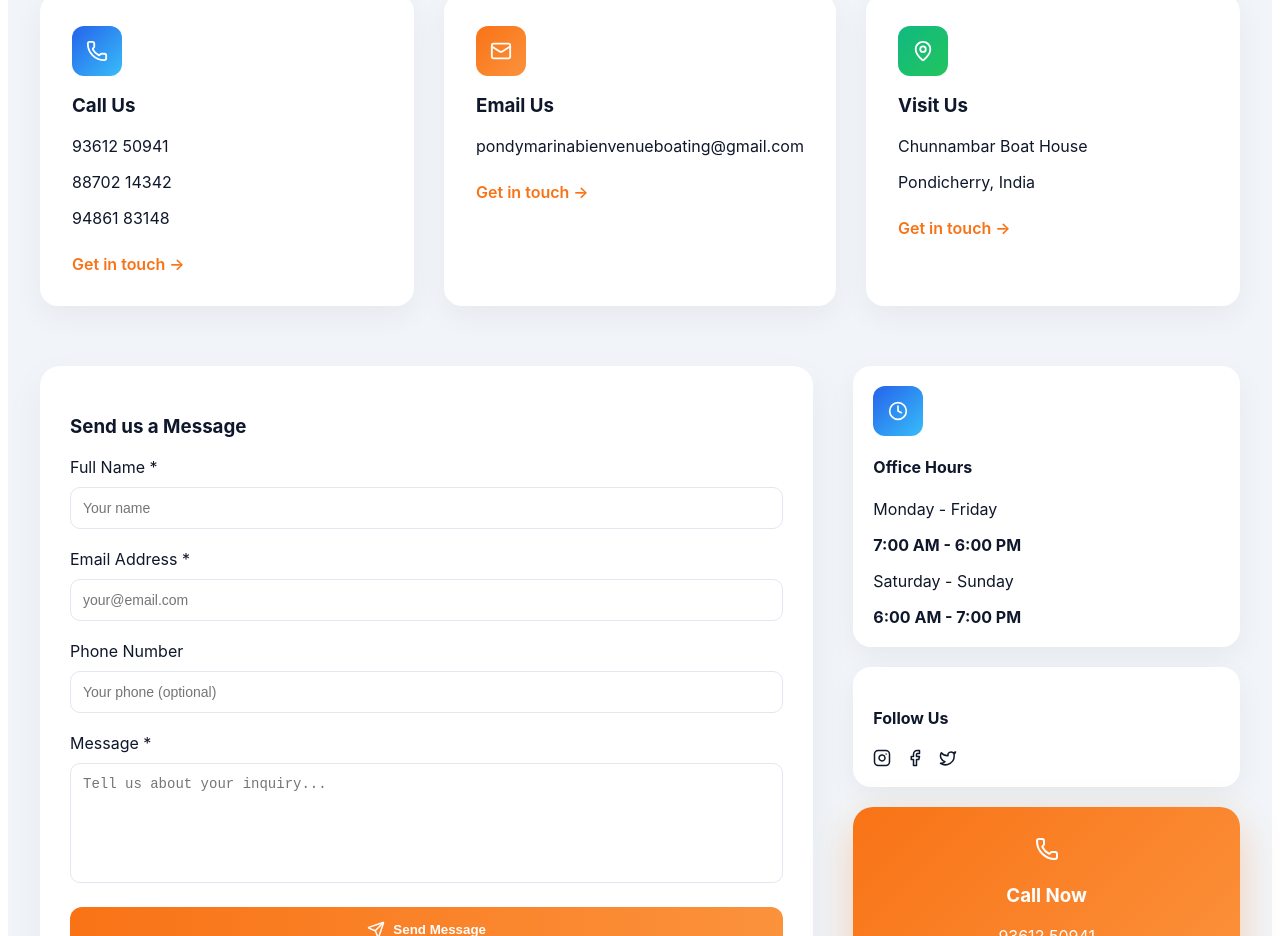
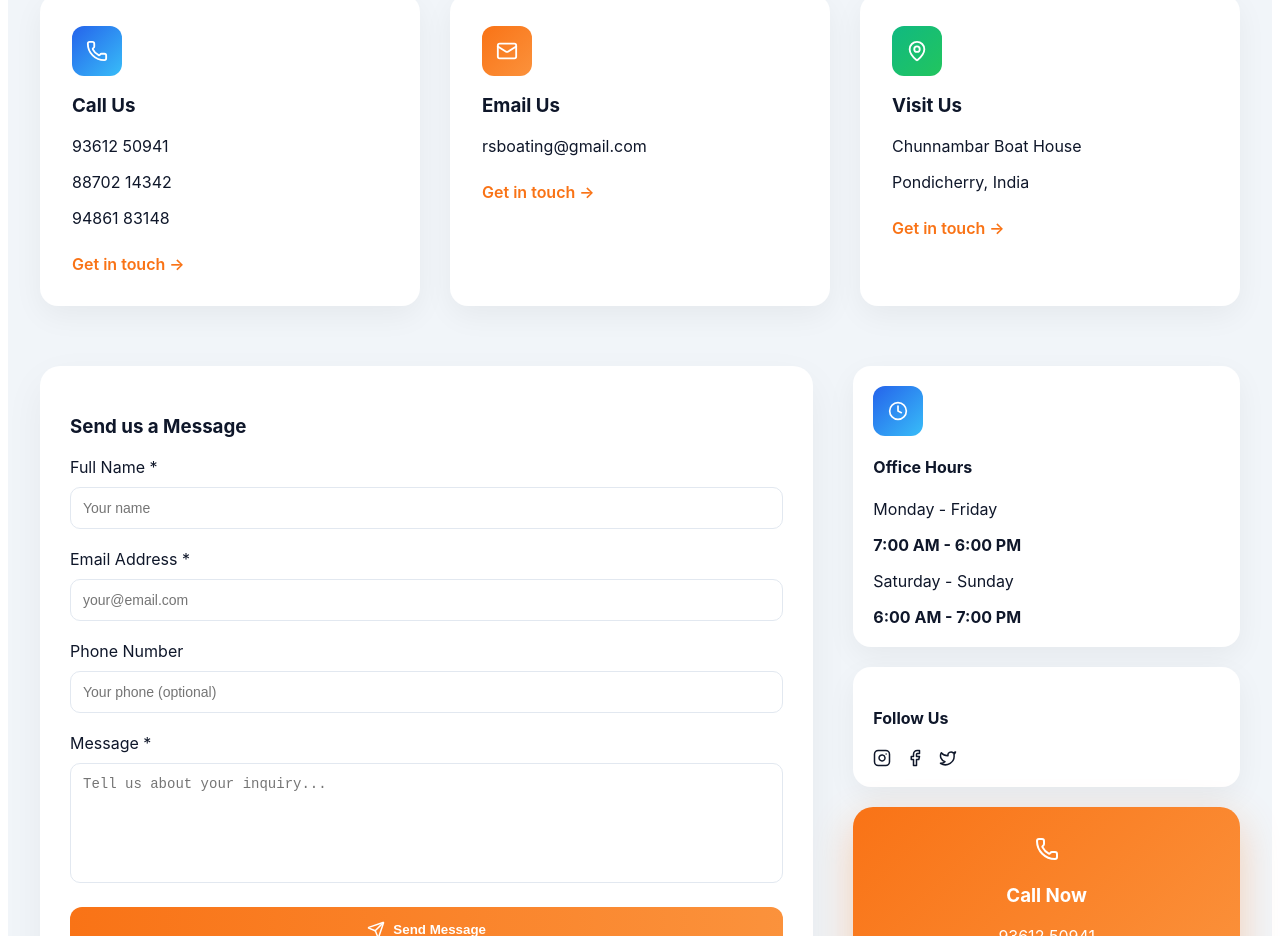
Before and after one commit to sudhar04/Boating-website, a React (Vite) app: page /contact in a window 1280 px wide. Shown: the part 1320-2256 px from the top of the page. Built offline with nearby package versions, Linux system fonts and the light colour scheme.

Commit message:
Update contact email in ContactSectionClone

```diff
--- a/src/components/ContactSectionClone.jsx
+++ b/src/components/ContactSectionClone.jsx
@@ -38,7 +38,7 @@
                 <Mail size={22} />
               </div>
               <h3>Email Us</h3>
-              <p>pondymarinabienvenueboating@gmail.com</p>
+              <p>rsboating@gmail.com</p>
               <a href="#" className="link">Get in touch →</a>
             </div>
 
```
